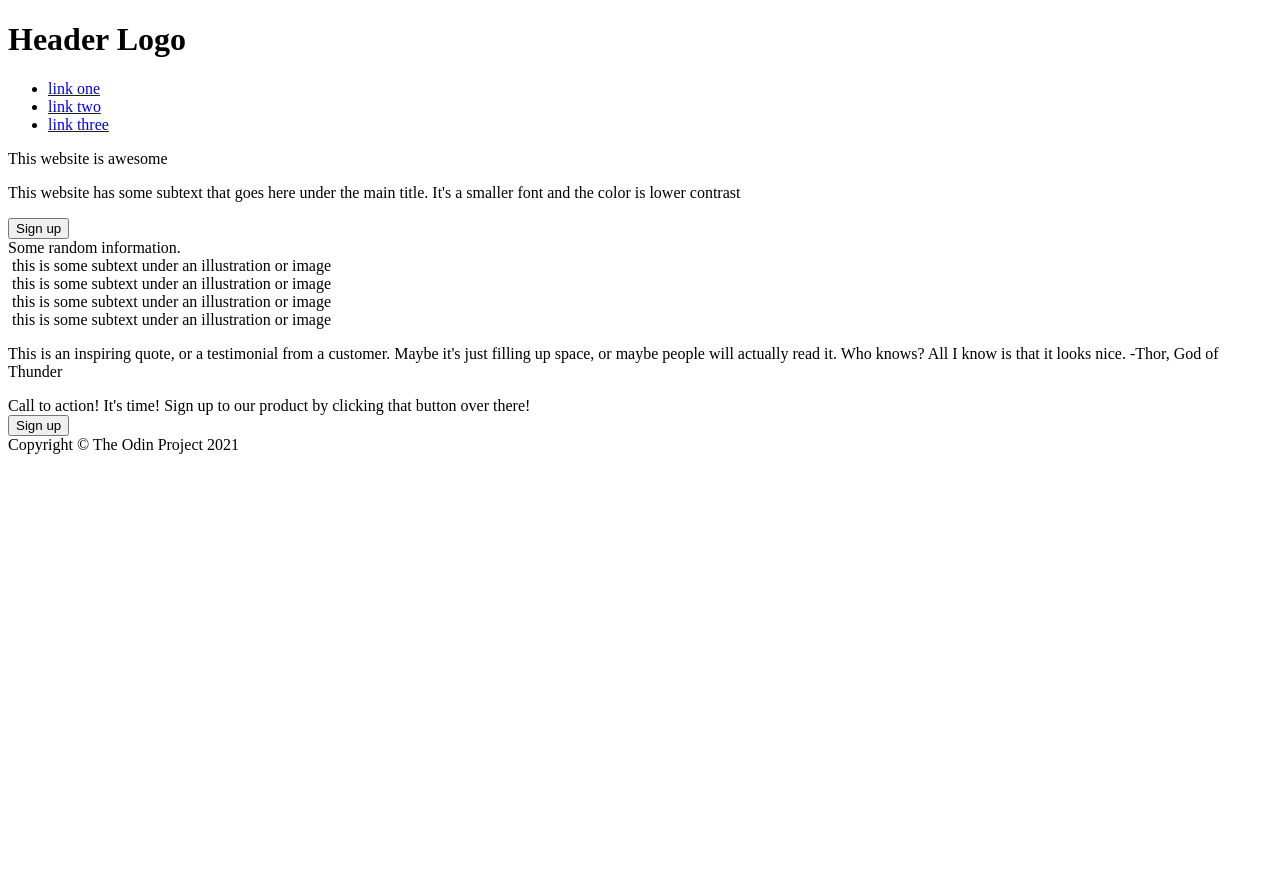
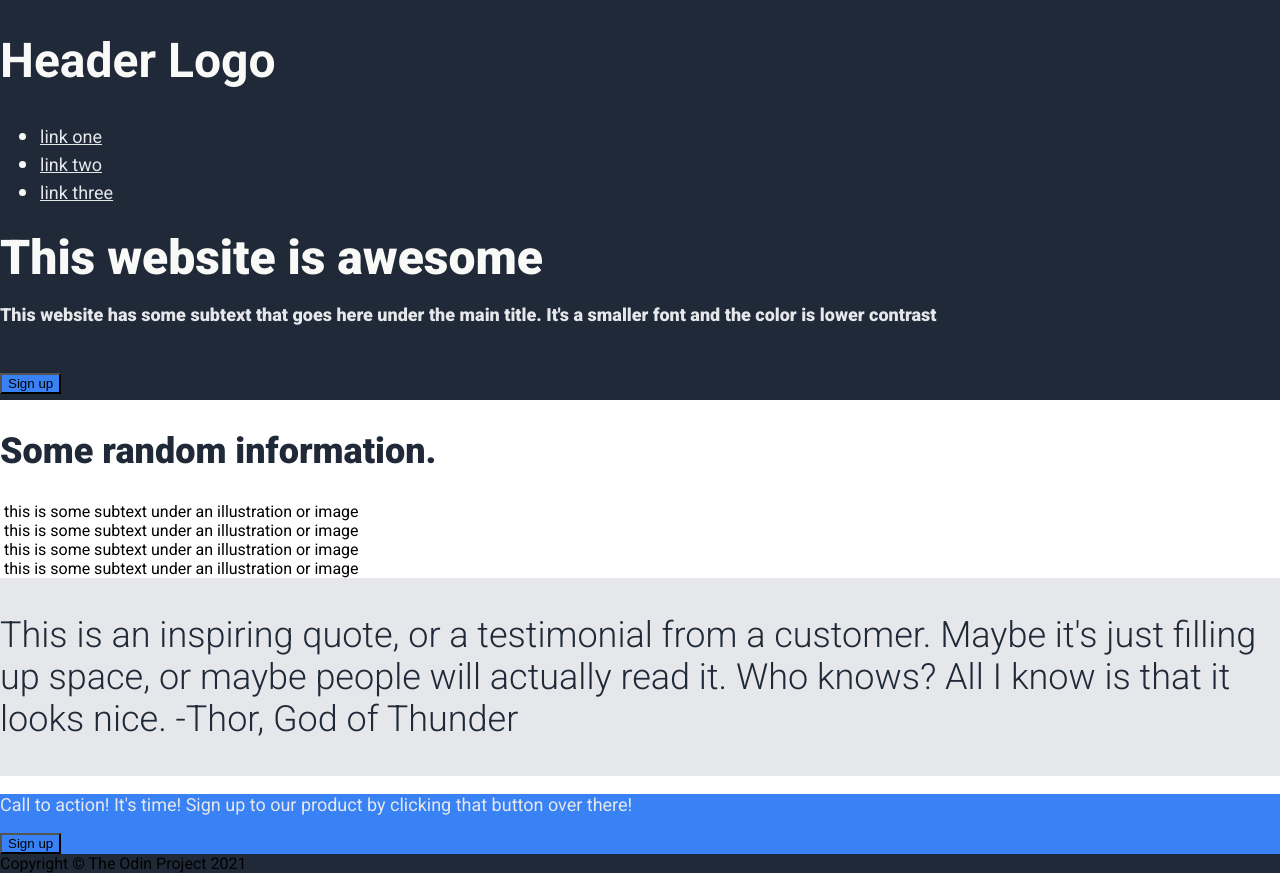
Before and after one commit to Arthurkfr/landing-page-project, a plain HTML site: page index.html in a window 1280 px wide. Before the commit the page ends 800 px from the top, so only its background shows below. Drawn offline with Linux system fonts and the light colour scheme.

Commit message:
Add general styles in style.css

```diff
--- a/index.html
+++ b/index.html
@@ -23,7 +23,8 @@
         <div class="hero-content">
             <div class="hero-text">
                 This website is awesome
-                <p>This website has some subtext that goes here under the main title. It's a smaller font and the color is lower contrast</p>
+                <p class="smaller-text">This website has some subtext that goes here under the main title. It's a
+                    smaller font and the color is lower contrast</p>
                 <button class="signup">Sign up</button>
             </div>
 
@@ -34,7 +35,7 @@
     </div>
 
     <div class="info-box">
-        Some random information.
+        <h2>Some random information.</h2>
 
         <div class="boxes">
             <div class="box">
@@ -66,7 +67,7 @@
     <div class="action-box">
         <div class="call-to-action">
             <div class="action-text">
-                Call to action! It's time! Sign up to our product by clicking that button over there!
+                <p class="smaller-text">Call to action! It's time! Sign up to our product by clicking that button over there!</p>
             </div>
             <div>
                 <button class="signup">Sign up</button>
--- a/style.css
+++ b/style.css
@@ -0,0 +1,55 @@
+@import url('https://fonts.googleapis.com/css2?family=Roboto:ital,wght@0,100..900;1,100..900&display=swap');
+
+body {
+    margin: 0;
+    min-height: 100vh;
+    font-family: Roboto, Arial, sans-serif;
+    /* FLEX */
+    display: flex;
+    flex-direction: column;
+}
+
+.header {
+    font-size: 24px;
+    color: #F9FAF8;
+}
+
+.hero {
+    background-color: #1F2937;
+}
+
+.hero-text {
+    font-size: 48px;
+    color: #F9FAF8;
+    font-weight: 900;
+}
+
+.footer {
+    background-color: #1F2937;
+}
+
+.smaller-text, a {
+    font-size: 18px;
+    color: #E5E7EB;
+}
+
+.signup {
+    background-color: #3882F6;
+}
+
+.call-to-action {
+    background-color: #3882F6;
+}
+
+.info-box h2 {
+    font-size: 36px;
+    color: #1F2937;
+    font-weight: 900;
+}
+
+.quote-box {
+    background-color: #E5E7EB;
+    color: #1F2937;
+    font-size: 36px;
+    font-weight: 300;
+}
```
